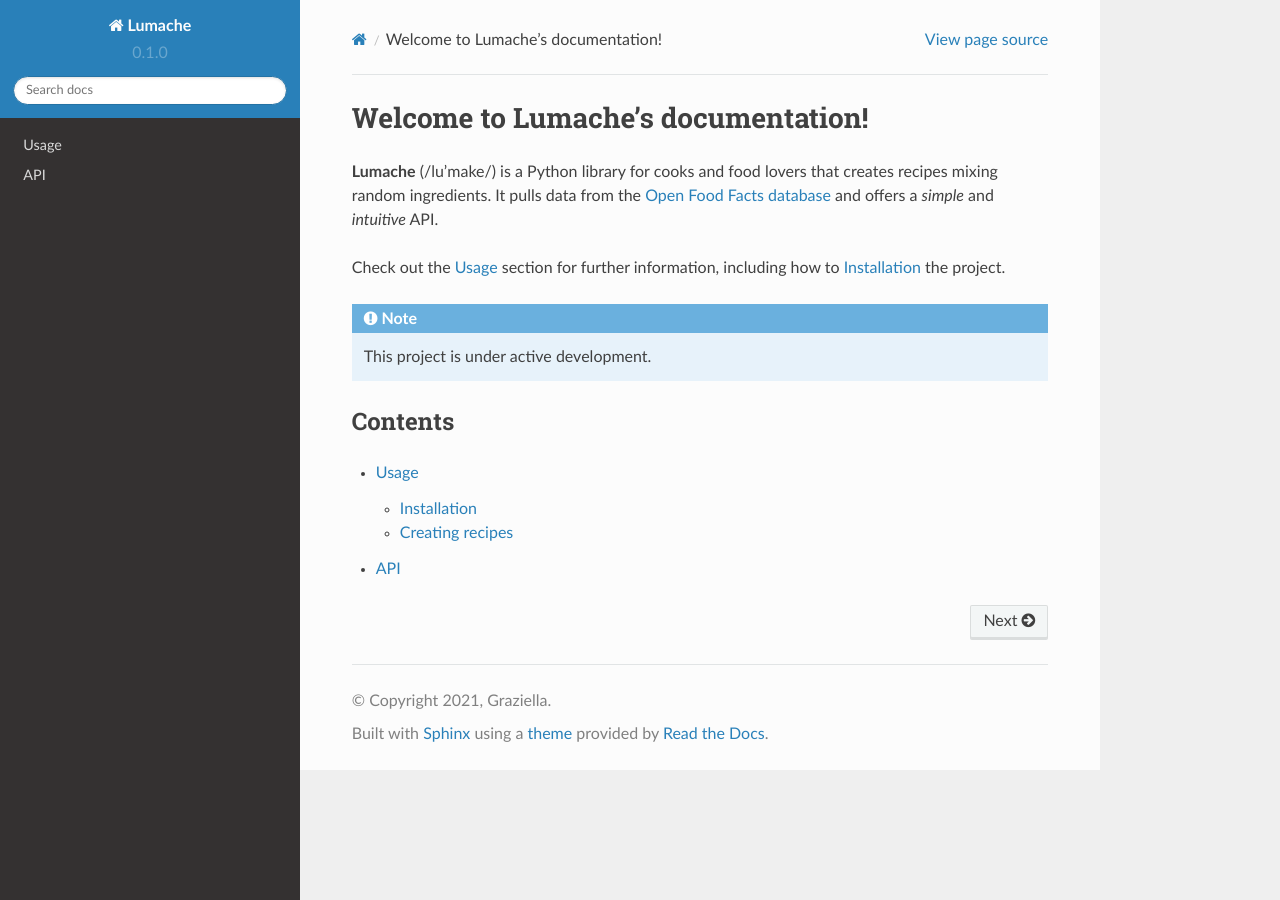
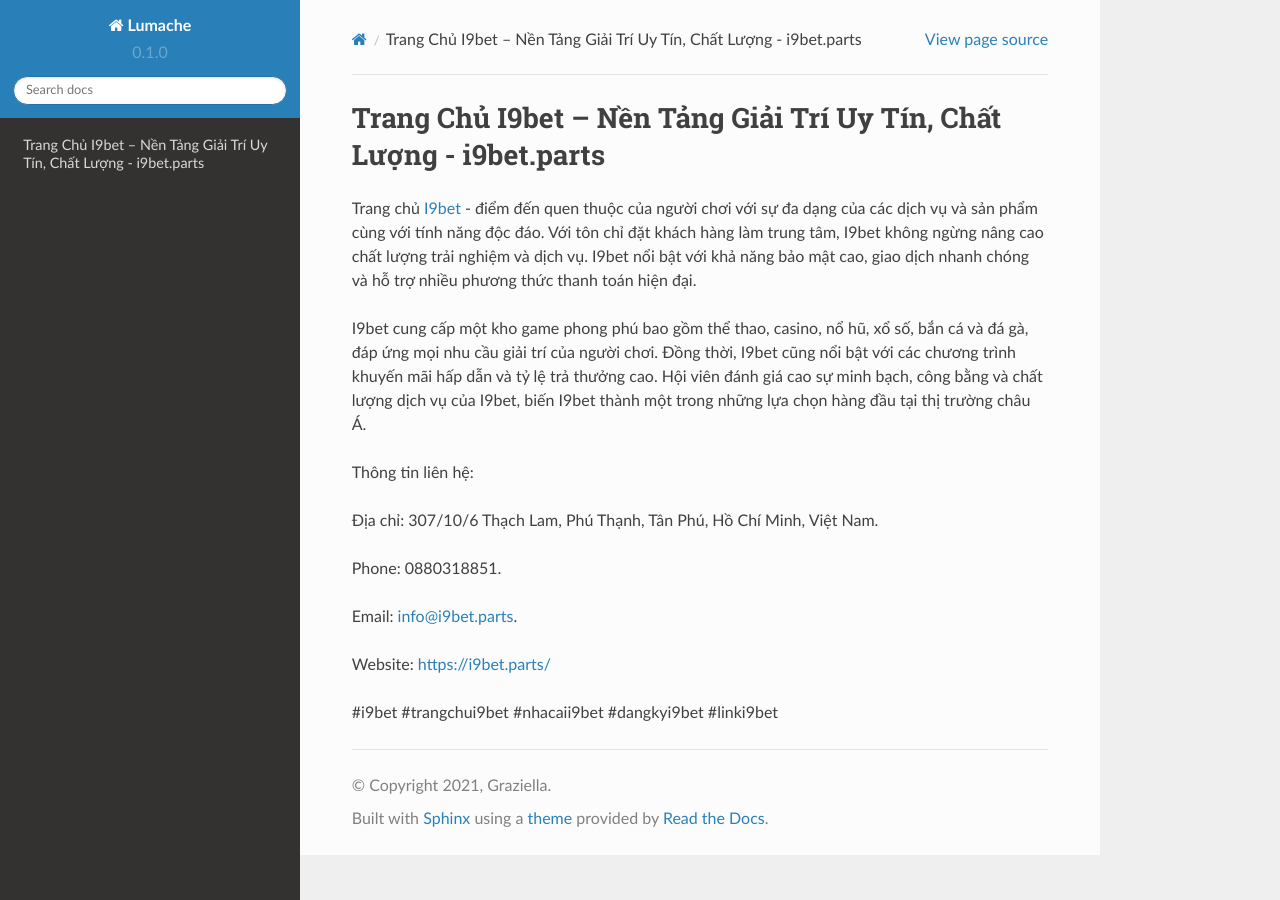
Before and after one commit to socialentity1/i9betparts, a Sphinx documentation site: the page built from docs/source/index.rst, in a window 1280 px wide. Built offline with Sphinx 7.4.7 and the Read the Docs theme 2.0.0, drawn with Linux system fonts in a browser that asks for light colours.

Commit message:
Update index.rst

```diff
--- a/docs/source/index.rst
+++ b/docs/source/index.rst
@@ -1,22 +1,18 @@
-Welcome to Lumache's documentation!
+Trang Chủ I9bet – Nền Tảng Giải Trí Uy Tín, Chất Lượng - i9bet.parts
 ===================================
 
-**Lumache** (/lu'make/) is a Python library for cooks and food lovers
-that creates recipes mixing random ingredients.
-It pulls data from the `Open Food Facts database <https://world.openfoodfacts.org/>`_
-and offers a *simple* and *intuitive* API.
+Trang chủ `I9bet <https://i9bet.parts/>`_ - điểm đến quen thuộc của người chơi với sự đa dạng của các dịch vụ và sản phẩm cùng với tính năng độc đáo. Với tôn chỉ đặt khách hàng làm trung tâm, I9bet không ngừng nâng cao chất lượng trải nghiệm và dịch vụ. I9bet nổi bật với khả năng bảo mật cao, giao dịch nhanh chóng và hỗ trợ nhiều phương thức thanh toán hiện đại.
 
-Check out the :doc:`usage` section for further information, including
-how to :ref:`installation` the project.
+I9bet cung cấp một kho game phong phú bao gồm thể thao, casino, nổ hũ, xổ số, bắn cá và đá gà, đáp ứng mọi nhu cầu giải trí của người chơi. Đồng thời, I9bet cũng nổi bật với các chương trình khuyến mãi hấp dẫn và tỷ lệ trả thưởng cao. Hội viên đánh giá cao sự minh bạch, công bằng và chất lượng dịch vụ của I9bet, biến I9bet thành một trong những lựa chọn hàng đầu tại thị trường châu Á.
 
-.. note::
+Thông tin liên hệ:
 
-   This project is under active development.
+Địa chỉ: 307/10/6 Thạch Lam, Phú Thạnh, Tân Phú, Hồ Chí Minh, Việt Nam.
 
-Contents
---------
+Phone: 0880318851.
 
-.. toctree::
+Email: info@i9bet.parts.
 
-   usage
-   api
+Website: https://i9bet.parts/
+
+#i9bet #trangchui9bet #nhacaii9bet #dangkyi9bet #linki9bet
```
